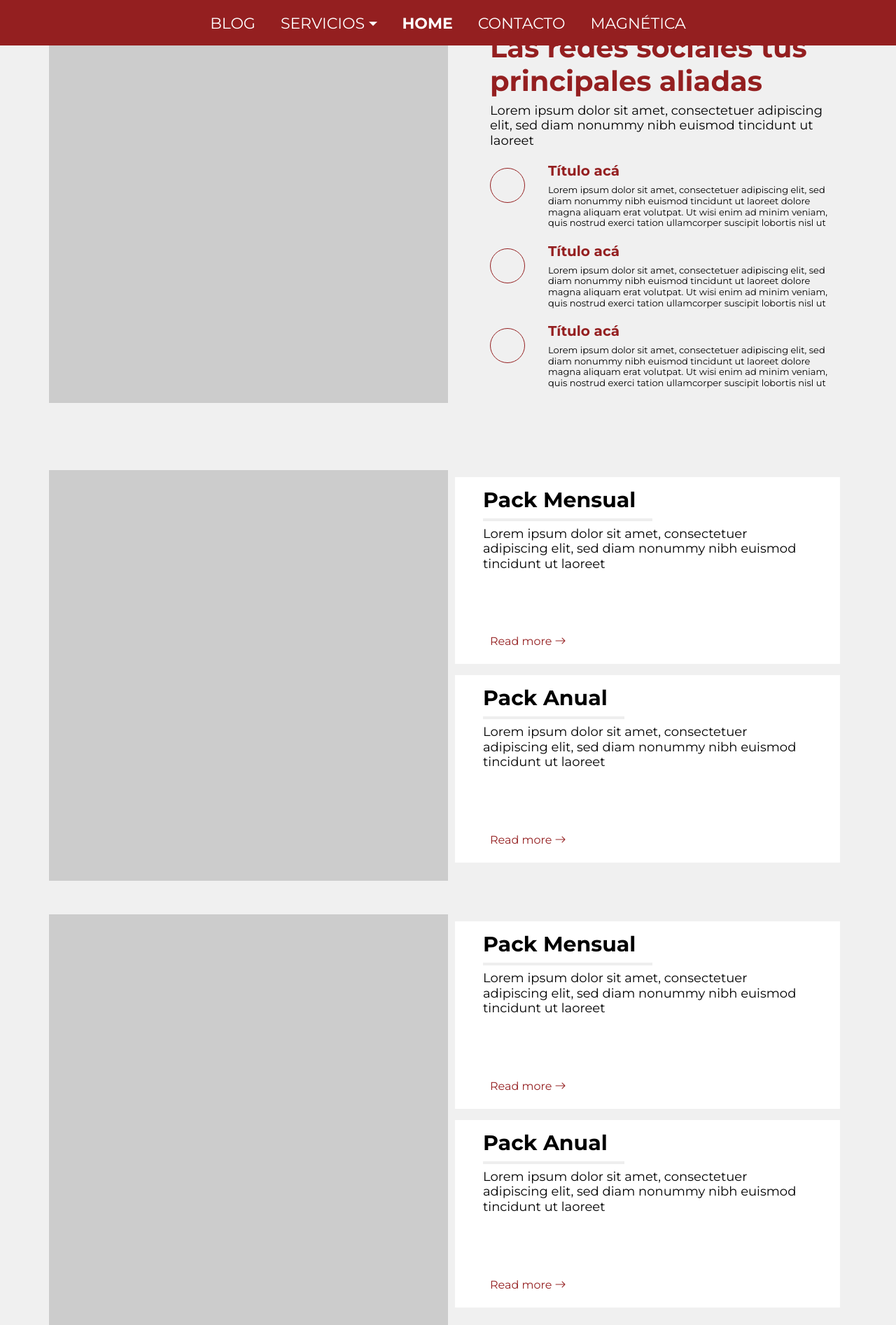
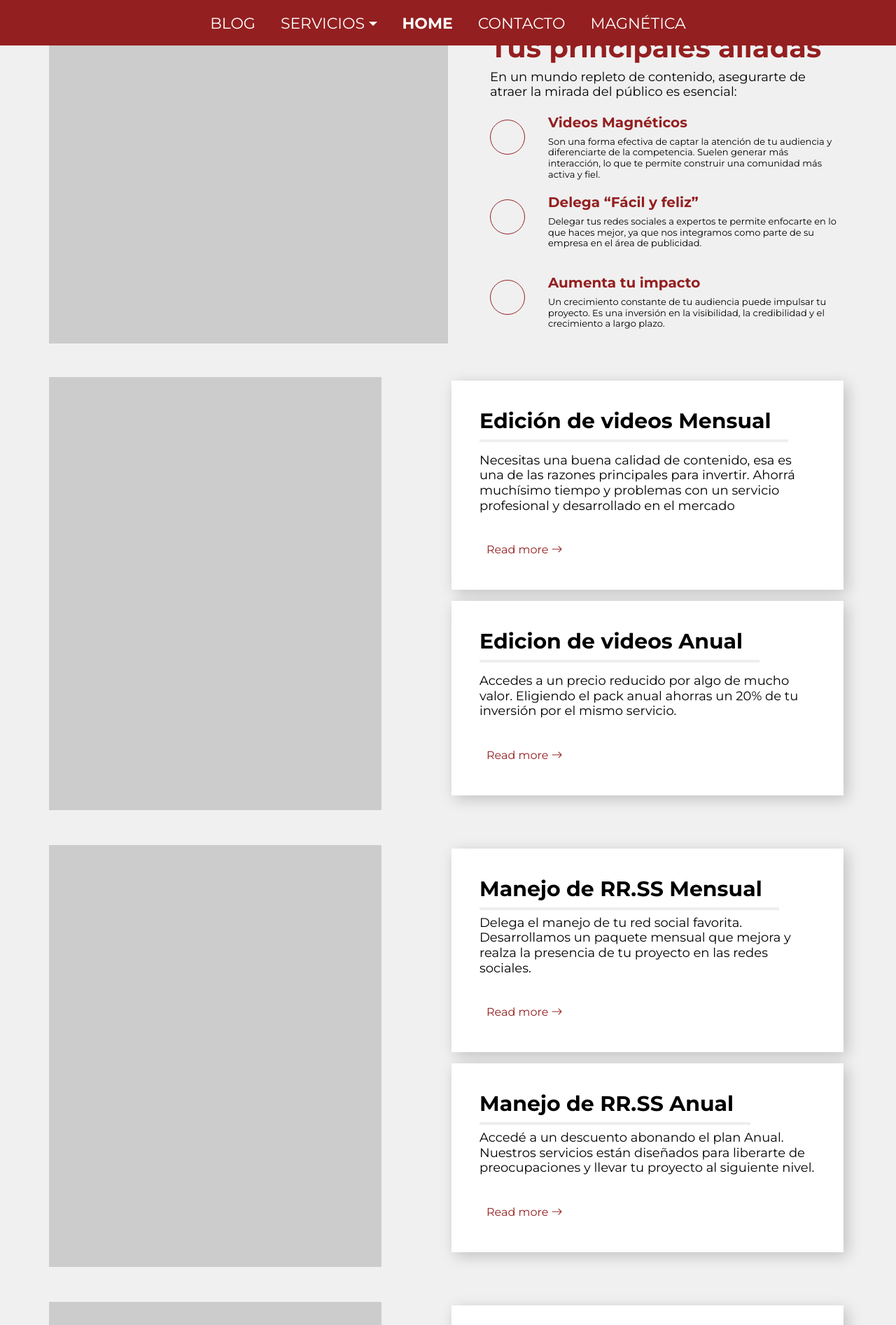
Before and after one commit to SantyHenares/Magnetica, a PHP site: page /redes-sociales.html in a window 1280 px wide. Shown: the part 46-1940 px from the top of the page at 70% size. Run offline with PHP 8.4, Linux system fonts and the light colour scheme; some libraries are stand-ins or nearby versions.

Commit message:
Arreglo de estetica y contenido en modulo 1 de RS

```diff
--- a/assets/css/webmodulo1.css
+++ b/assets/css/webmodulo1.css
@@ -85,8 +85,11 @@
   flex-direction: column;
   height: 20%;
 }
-.packs article {
-  margin-bottom: 100px;
+.packs .packs-artcl {
+  margin-bottom: 50px;
+  display: flex;
+  flex-wrap: wrap;
+  justify-content: space-between;
 }
 .packs-image {
   height: 35rem;
@@ -112,11 +115,6 @@
     padding: 5px !important;
 }
 
-.packs-info-item {
-  border-radius: 0 !important;
-  padding: 15px 40px !important;
-}
-
 .packs-info container {
     padding: 0 !important;
 }
@@ -126,6 +124,14 @@
   background: #fff;
   height: 100%;
   border-radius: 10px;
+  box-shadow: 5px 5px 20px rgba(0, 0, 0, .2);
+  transition: all .4s;
+  cursor: pointer;
+  border-radius: 0 !important;
+}
+
+.packs-info-item:hover {
+  box-shadow: 5px 5px 20px rgba(0, 0, 0, .6);
 }
 
 .packs-info .packs-info-item .icon {
@@ -181,13 +187,6 @@
   color: var(--rojo);
   padding: 5px 10px;
   border-radius: 20px;
-}
-
-.packs-info .packs-info-item .readmore:hover {
-  transition: all 0.5s;
-  border-radius: 20px;
-  background-color: #941f20;
-  color: #eeeeee;
 }
 
 .packs-info .packs-info-item:hover .icon:before {
--- a/index.html
+++ b/index.html
@@ -217,6 +217,7 @@
                   <i class="bi bi-activity"></i>
                 </div>
                 <h3 class="pe-4">Edición de videos</h3>
+                <div class="info">
                   <p>
                     Especial para creadores de
                     contenido. Ya es hora de
@@ -226,6 +227,7 @@
                   <a href="#" class="readmore stretched-link"
                     >Read more <i class="bi bi-arrow-right"></i
                   ></a>
+                </div>
               </div>
             </div>
             <!-- End Service Item -->
@@ -331,7 +333,7 @@
       <div
         id="banner-mid"
         class="d-flex flex-column justify-content-center align-items-center"
-        style="margin-bottom: 0px"
+        style="margin-bottom: 0px; background-color: gray;"
       ></div>
       <!-- End Banner Section -->
 
--- a/redes-sociales.html
+++ b/redes-sociales.html
@@ -185,27 +185,38 @@
         <div class="row">
           <div class="redesSociales-video col-lg-6"></div>
           <div class="redesSociales-info col-lg-6">
-            <p>El servicio</p>
+            <p>Redes sociales</p>
             <h1>
-              <strong class="redesSociales-info-title"
-                >Las redes sociales tus principales aliadas</strong
-              >
+              <strong class="redesSociales-info-title">Tus principales aliadas</strong>
             </h1>
             <p>
-              Lorem ipsum dolor sit amet, consectetuer adipiscing elit, sed diam
-              nonummy nibh euismod tincidunt ut laoreet
+              En un mundo repleto de contenido, asegurarte de atraer la
+              mirada del público es esencial:
             </p>
             <div class="redesSociales-info-titles d-flex">
               <div class="col-lg-2 pe-4 pt-2">
                 <div class="circle"></div>
               </div>
               <div class="col-lg-10">
-                <h5><strong>Título acá</strong></h5>
+                <h5><strong>Videos Magnéticos</strong></h5>
                 <p>
-                  Lorem ipsum dolor sit amet, consectetuer adipiscing elit, sed
-                  diam nonummy nibh euismod tincidunt ut laoreet dolore magna
-                  aliquam erat volutpat. Ut wisi enim ad minim veniam, quis
-                  nostrud exerci tation ullamcorper suscipit lobortis nisl ut
+                  Son una forma efectiva de captar la atención de tu audiencia y
+                  diferenciarte de la competencia. Suelen generar más
+                  interacción, lo que te permite construir una comunidad más
+                  activa y fiel.
+                </p>
+              </div>
+            </div>
+            <div class="redesSociales-info-titles d-flex">
+              <div class="col-lg-2 pe-4 pt-2">
+                <div class="circle"></div>
+              </div>
+              <div class="col-lg-10 mb-3">
+                <h5><strong>Delega “Fácil y feliz”</strong></h5>
+                <p>
+                  Delegar tus redes sociales a expertos te permite enfocarte en lo
+                  que haces mejor, ya que nos integramos como parte de su
+                  empresa en el área de publicidad.
                 </p>
               </div>
             </div>
@@ -214,26 +225,11 @@
                 <div class="circle"></div>
               </div>
               <div class="col-lg-10">
-                <h5><strong>Título acá</strong></h5>
+                <h5><strong>Aumenta tu impacto</strong></h5>
                 <p>
-                  Lorem ipsum dolor sit amet, consectetuer adipiscing elit, sed
-                  diam nonummy nibh euismod tincidunt ut laoreet dolore magna
-                  aliquam erat volutpat. Ut wisi enim ad minim veniam, quis
-                  nostrud exerci tation ullamcorper suscipit lobortis nisl ut
-                </p>
-              </div>
-            </div>
-            <div class="redesSociales-info-titles d-flex">
-              <div class="col-lg-2 pe-4 pt-2">
-                <div class="circle"></div>
-              </div>
-              <div class="col-lg-10">
-                <h5><strong>Título acá</strong></h5>
-                <p>
-                  Lorem ipsum dolor sit amet, consectetuer adipiscing elit, sed
-                  diam nonummy nibh euismod tincidunt ut laoreet dolore magna
-                  aliquam erat volutpat. Ut wisi enim ad minim veniam, quis
-                  nostrud exerci tation ullamcorper suscipit lobortis nisl ut
+                  Un crecimiento constante de tu audiencia puede impulsar tu
+                  proyecto. Es una inversión en la visibilidad, la credibilidad y el
+                  crecimiento a largo plazo.
                 </p>
               </div>
             </div>
@@ -243,18 +239,20 @@
       <!-- ======= End "Necesitas una web si" section ======= -->
 
       <!-- ======= Landing pages section ======= -->
-      <section class="container packs">
-        <article class="packs-artcl h-100 d-flex row my-5" data-aos="fade-up">
-          <div class="redesSociales-video col-lg-6"></div>
-          <div class="packs-info col-lg-6">
-            <div id="packs-info" class="packs-info">
+      <section class="container packs my-5">
+        <article class="packs-artcl h-100 d-flex row" data-aos="fade-up">
+          <div class="redesSociales-video col-lg-5"></div>
+          <div id="packs-info" class="packs-info col-lg-6">
               <container class="container">
                 <div class="col">
                   <div class="packs-info-item position-relative mb-3">
-                    <h3 class="packs-info-title pe-4">Pack Mensual</h3>
-                    <p class="pb-5">
-                      Lorem ipsum dolor sit amet, consectetuer adipiscing elit,
-                      sed diam nonummy nibh euismod tincidunt ut laoreet
+                    <h3 class="packs-info-title pe-4 mb-3">Edición de videos Mensual</h3>
+                    <p class="">
+                      Necesitas una buena calidad de contenido, esa
+                      es una de las razones principales para invertir.
+                      Ahorrá muchísimo tiempo y problemas con un
+                      servicio profesional y desarrollado en el
+                      mercado
                     </p>
                     <a href="#" class="readmore stretched-link"
                       >Read more <i class="bi bi-arrow-right"></i
@@ -262,10 +260,10 @@
                   </div>
                   <!-- End packs-info Item -->
                   <div class="packs-info-item position-relative mb-3">
-                    <h3 class="pe-4">Pack Anual</h3>
-                    <p class="pb-5">
-                      Lorem ipsum dolor sit amet, consectetuer adipiscing elit,
-                      sed diam nonummy nibh euismod tincidunt ut laoreet
+                    <h3 class="pe-4 mb-3 ">Edicion de videos Anual</h3>
+                    <p class="">
+                      Accedes a un precio reducido por algo de mucho valor.
+                      Eligiendo el pack anual ahorras un 20% de tu inversión por el mismo servicio.
                     </p>
                     <a href="#" class="readmore stretched-link"
                       >Read more <i class="bi bi-arrow-right"></i
@@ -278,16 +276,17 @@
           </div>
         </article>
         <article class="packs-artcl h-100 d-flex row" data-aos="fade-up">
-          <div class="redesSociales-video col-lg-6"></div>
-          <div class="packs-info col-lg-6">
-            <div id="packs-info" class="packs-info">
+          <div class="redesSociales-video col-lg-5"></div>
+            <div id="packs-info" class="packs-info col-lg-6">
               <container class="container">
                 <div class="col">
                   <div class="packs-info-item position-relative mb-3">
-                    <h3 class="packs-info-title pe-4">Pack Mensual</h3>
-                    <p class="pb-5">
-                      Lorem ipsum dolor sit amet, consectetuer adipiscing elit,
-                      sed diam nonummy nibh euismod tincidunt ut laoreet
+                    <h3 class="packs-info-title pe-4">Manejo de RR.SS Mensual</h3>
+                    <p>
+                      Delega el manejo de tu red social favorita.
+                      Desarrollamos un paquete mensual que mejora
+                      y realza la presencia de tu proyecto en las redes
+                      sociales.
                     </p>
                     <a href="#" class="readmore stretched-link"
                       >Read more <i class="bi bi-arrow-right"></i
@@ -295,10 +294,47 @@
                   </div>
                   <!-- End packs-info Item -->
                   <div class="packs-info-item position-relative mb-3">
-                    <h3 class="pe-4">Pack Anual</h3>
-                    <p class="pb-5">
-                      Lorem ipsum dolor sit amet, consectetuer adipiscing elit,
-                      sed diam nonummy nibh euismod tincidunt ut laoreet
+                    <h3 class="pe-4">Manejo de RR.SS Anual</h3>
+                    <p>
+                      Accedé a un descuento abonando el plan Anual.
+                      Nuestros servicios están diseñados para
+                      liberarte de preocupaciones y llevar tu proyecto
+                      al siguiente nivel.
+                    </p>
+                    <a href="#" class="readmore stretched-link"
+                      >Read more <i class="bi bi-arrow-right"></i
+                    ></a>
+                  </div>
+                  <!-- End packs-info Item -->
+                </div>
+              </container>
+            </div>
+          </div>
+        </article>
+        <article class="packs-artcl h-100 d-flex row" data-aos="fade-up">
+          <div class="redesSociales-video col-lg-5"></div>
+            <div id="packs-info" class="packs-info col-lg-6">
+              <container class="container">
+                <div class="col">
+                  <div class="packs-info-item position-relative mb-3">
+                    <h3 class="packs-info-title pe-4">Placas para RR.SS Mensual</h3>
+                    <p>
+                      Te brindamos una solución constante. Creamos
+                      un servicio mensual de diseño personalizado
+                      para placas de redes sociales.
+                    </p>
+                    <a href="#" class="readmore stretched-link"
+                      >Read more <i class="bi bi-arrow-right"></i
+                    ></a>
+                  </div>
+                  <!-- End packs-info Item -->
+                  <div class="packs-info-item position-relative mb-3">
+                    <h3 class="pe-4">Placas para RR.SS Anual</h3>
+                    <p>
+                      Accedé a un descuento abonando el plan Anual.
+                      Ideal para las personas comprometidas con el
+                      crecimiento de su proyecto y que quieren llevar
+                      su calidad de diseño a otro nivel.
                     </p>
                     <a href="#" class="readmore stretched-link"
                       >Read more <i class="bi bi-arrow-right"></i
@@ -312,113 +348,6 @@
         </article>
       </section>
       <!-- ======= End Landing pages section ======= -->
-
-      <!-- ======= Our Services Section ======= -->
-      <section id="services" class="services sections-bg">
-        <div class="container" data-aos="fade-up">
-          <div class="row gy-4" data-aos="fade-up" data-aos-delay="100">
-            <div class="col-lg-4 col-md-6">
-              <div class="service-item">
-                <img
-                  src="https://img.freepik.com/vector-gratis/composicion-isometrica-servicios-nube-grandes-elementos-infraestructura-computacion-nube-conectados-lineas-discontinuas-ilustracion-vectorial_1284-30495.jpg?w=2000"
-                  alt=""
-                />
-                <div class="service-info">
-                  <h3>Servicio</h3>
-                  <p>
-                    Lorem ipsum dolor sit amet, consectetuer adipiscing elit,
-                  </p>
-                </div>
-              </div>
-            </div>
-            <!-- End Service Item -->
-
-            <div class="col-lg-4 col-md-6">
-              <div class="service-item">
-                <img
-                  src="https://img.freepik.com/vector-gratis/composicion-isometrica-servicios-nube-grandes-elementos-infraestructura-computacion-nube-conectados-lineas-discontinuas-ilustracion-vectorial_1284-30495.jpg?w=2000"
-                  alt=""
-                />
-                <div class="service-info">
-                  <h3>Servicio</h3>
-                  <p>
-                    Lorem ipsum dolor sit amet, consectetuer adipiscing elit,
-                  </p>
-                </div>
-              </div>
-            </div>
-            <!-- End Service Item -->
-
-            <div class="col-lg-4 col-md-6">
-              <div class="service-item">
-                <img
-                  src="https://img.freepik.com/vector-gratis/composicion-isometrica-servicios-nube-grandes-elementos-infraestructura-computacion-nube-conectados-lineas-discontinuas-ilustracion-vectorial_1284-30495.jpg?w=2000"
-                  alt=""
-                />
-                <div class="service-info">
-                  <h3>Servicio</h3>
-                  <p>
-                    Lorem ipsum dolor sit amet, consectetuer adipiscing elit,
-                  </p>
-                </div>
-              </div>
-            </div>
-            <!-- End Service Item -->
-
-            <div class="col-lg-4 col-md-6">
-              <div class="service-item">
-                <img
-                  src="https://img.freepik.com/vector-gratis/composicion-isometrica-servicios-nube-grandes-elementos-infraestructura-computacion-nube-conectados-lineas-discontinuas-ilustracion-vectorial_1284-30495.jpg?w=2000"
-                  alt=""
-                />
-                <div class="service-info">
-                  <h3>Servicio</h3>
-                  <p>
-                    Lorem ipsum dolor sit amet, consectetuer adipiscing elit,
-                  </p>
-                </div>
-              </div>
-            </div>
-            <!-- End Service Item -->
-
-            <div class="col-lg-4 col-md-6">
-              <div class="service-item">
-                <img
-                  src="https://img.freepik.com/vector-gratis/composicion-isometrica-servicios-nube-grandes-elementos-infraestructura-computacion-nube-conectados-lineas-discontinuas-ilustracion-vectorial_1284-30495.jpg?w=2000"
-                  alt=""
-                />
-                <div class="service-info">
-                  <h3>Servicio</h3>
-                  <p>
-                    Lorem ipsum dolor sit amet, consectetuer adipiscing elit,
-                  </p>
-                </div>
-              </div>
-            </div>
-            <!-- End Service Item -->
-
-            <div class="col-lg-4 col-md-6">
-              <div class="service-item">
-                <img
-                  src="https://img.freepik.com/vector-gratis/composicion-isometrica-servicios-nube-grandes-elementos-infraestructura-computacion-nube-conectados-lineas-discontinuas-ilustracion-vectorial_1284-30495.jpg?w=2000"
-                  alt=""
-                />
-                <div class="service-info">
-                  <h3>Servicio</h3>
-                  <p>
-                    Lorem ipsum dolor sit amet, consectetuer adipiscing elit,
-                  </p>
-                </div>
-              </div>
-            </div>
-            <!-- End Service Item -->
-          </div>
-          <div class="text-center pt-5">
-            <button class="button-cargar">Cargar más productos</button>
-          </div>
-        </div>
-      </section>
-      <!-- End Our Services Section -->
 
       <!-- portfolio slider -->
       <section id="clients" class="clients my-5">
```
Also changed, not shown: assets/css/homemodulo1.css (+7 -3 lines). Lines whose indentation alone changed are shown as unchanged.
